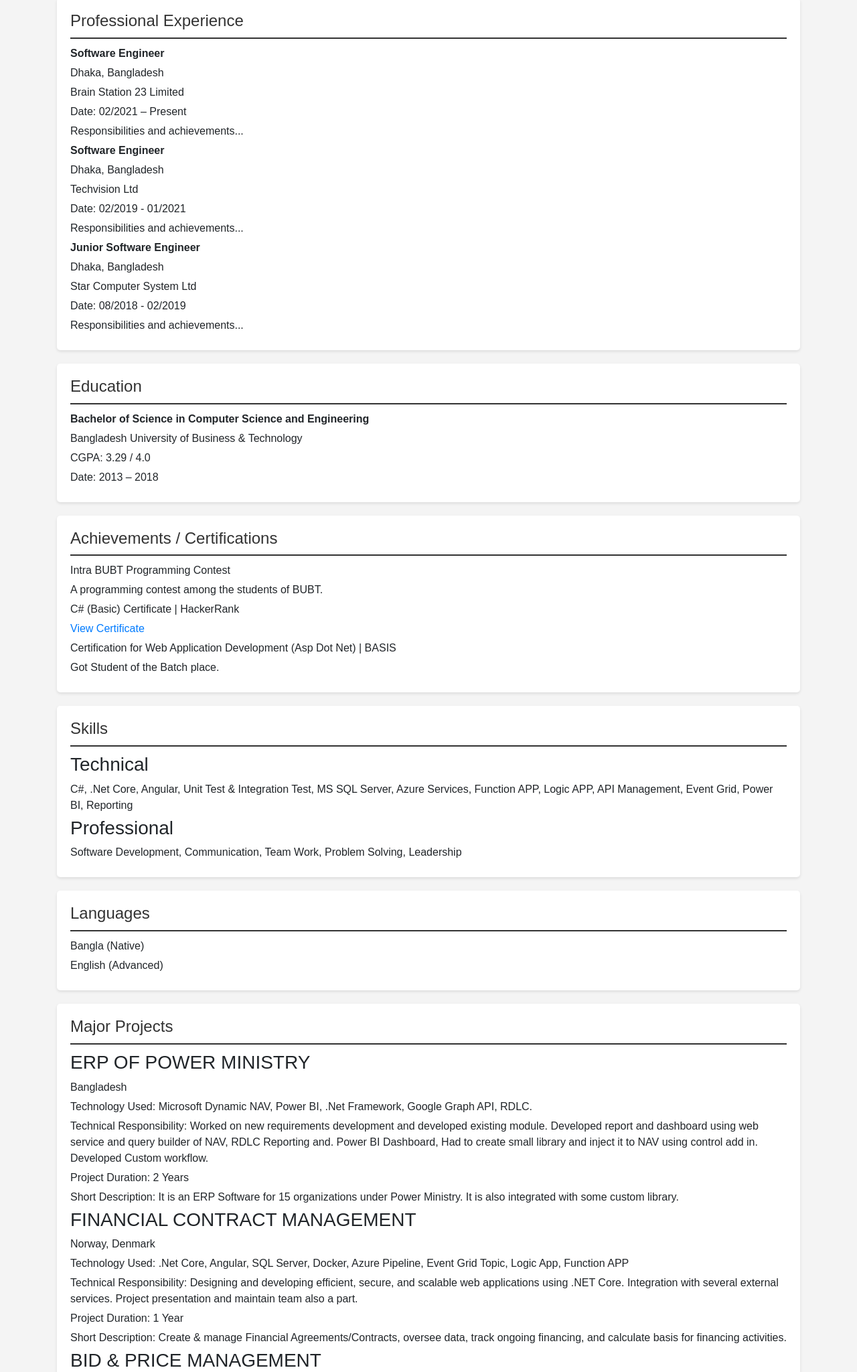
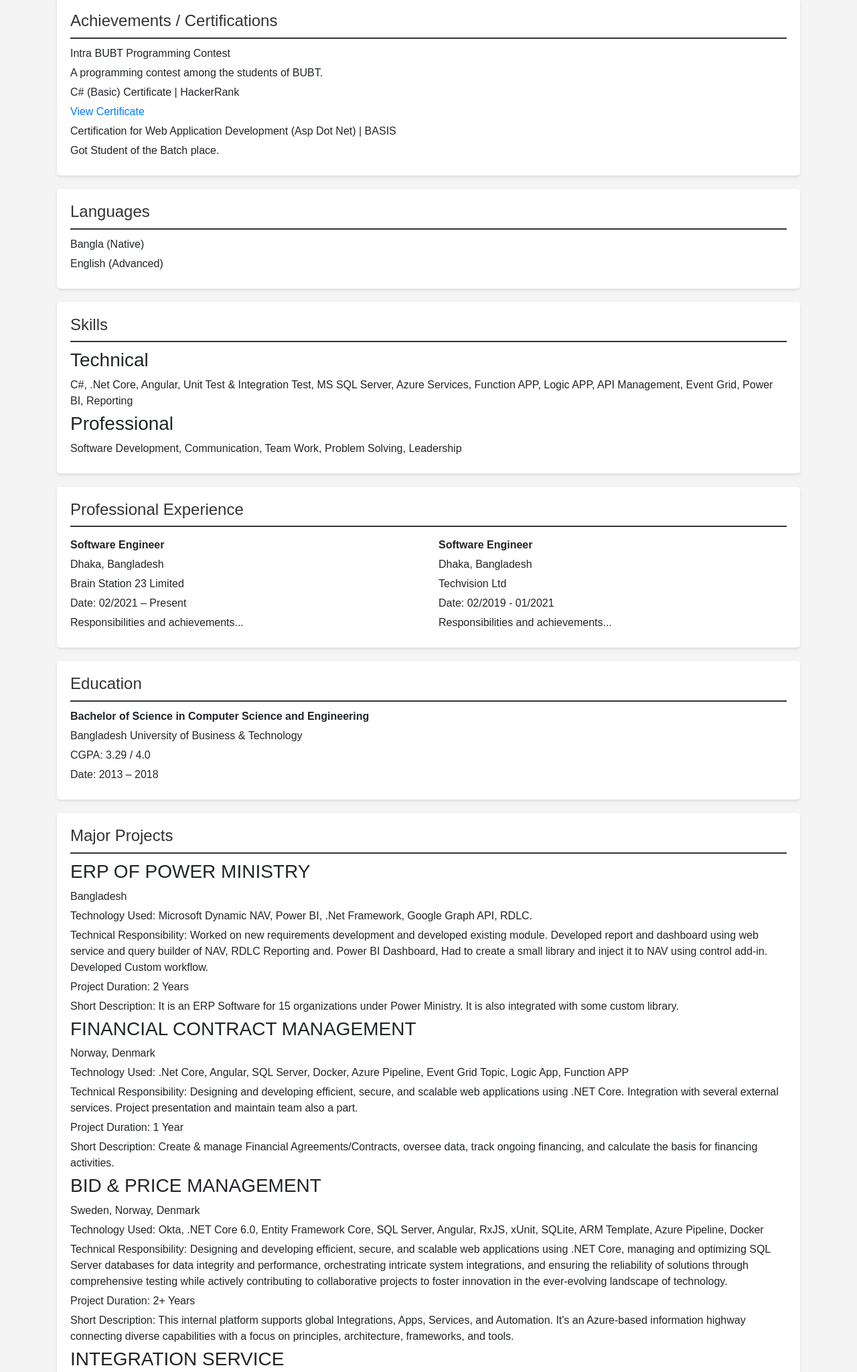
Before and after one commit to alamin4265/-alamin4265.github.io, a plain HTML site: page index.html in a window 1280 px wide. Shown: the part 471-2520 px from the top of the page at 67% size. Drawn offline with nearby package versions, Linux system fonts and the light colour scheme.

Commit message:
css added 8

```diff
--- a/index.html
+++ b/index.html
@@ -20,7 +20,7 @@
         }
 
         .resume-header {
-            background-color: #333;
+            background-color: #007BFF;
             color: white;
             padding: 20px;
             text-align: center;
@@ -82,25 +82,49 @@
         </div>
 
         <div class="resume-section">
+            <h2>Achievements / Certifications</h2>
+            <p>Intra BUBT Programming Contest</p>
+            <p>A programming contest among the students of BUBT.</p>
+
+            <p>C# (Basic) Certificate | HackerRank</p>
+            <p><a href="https://www.hackerrank.com/certificates/0f7f8492fe8b" class="resume-link">View Certificate</a></p>
+
+            <p>Certification for Web Application Development (Asp Dot Net) | BASIS</p>
+            <p>Got Student of the Batch place.</p>
+        </div>
+
+        <div class="resume-section">
+            <h2>Languages</h2>
+            <p>Bangla (Native)</p>
+            <p>English (Advanced)</p>
+        </div>
+
+        <div class="resume-section">
+            <h2>Skills</h2>
+            <h3>Technical</h3>
+            <p>C#, .Net Core, Angular, Unit Test & Integration Test, MS SQL Server, Azure Services, Function APP, Logic APP, API Management, Event Grid, Power BI, Reporting</p>
+            <h3>Professional</h3>
+            <p>Software Development, Communication, Team Work, Problem Solving, Leadership</p>
+        </div>
+
+        <div class="resume-section">
             <h2>Professional Experience</h2>
+            <div class="row">
+                <div class="col-md-6">
                     <p><strong>Software Engineer</strong></p>
                     <p>Dhaka, Bangladesh</p>
                     <p>Brain Station 23 Limited</p>
                     <p>Date: 02/2021 – Present</p>
                     <p>Responsibilities and achievements...</p>
-
+                </div>
+                <div class="col-md-6">
                     <p><strong>Software Engineer</strong></p>
                     <p>Dhaka, Bangladesh</p>
                     <p>Techvision Ltd</p>
                     <p>Date: 02/2019 - 01/2021</p>
                     <p>Responsibilities and achievements...</p>
-
-            <p><strong>Junior Software Engineer</strong></p>
-            <p>Dhaka, Bangladesh</p>
-            <p>Star Computer System Ltd</p>
-            <p>Date: 08/2018 - 02/2019</p>
-            <p>Responsibilities and achievements...</p>
-
+                </div>
+            </div>
             <!-- You can add more job experiences here -->
         </div>
 
@@ -113,39 +137,12 @@
         </div>
 
         <div class="resume-section">
-            <h2>Achievements / Certifications</h2>
-            <p>Intra BUBT Programming Contest</p>
-            <p>A programming contest among the students of BUBT.</p>
-
-            <p>C# (Basic) Certificate | HackerRank</p>
-            <p><a href="https://www.hackerrank.com/certificates/0f7f8492fe8b">View Certificate</a></p>
-
-            <p>Certification for Web Application Development (Asp Dot Net) | BASIS</p>
-            <p>Got Student of the Batch place.</p>
-        </div>
-
-        <div class="resume-section">
-            <h2>Skills</h2>
-            <h3>Technical</h3>
-            <p>C#, .Net Core, Angular, Unit Test & Integration Test, MS SQL Server, Azure Services, Function APP, Logic APP, API Management, Event Grid, Power BI, Reporting</p>
-            <h3>Professional</h3>
-            <p>Software Development, Communication, Team Work, Problem Solving, Leadership</p>
-        </div>
-
-        <div class="resume-section">
-            <h2>Languages</h2>
-            <p>Bangla (Native)</p>
-            <p>English (Advanced)</p>
-        </div>
-
-        <!-- Major Projects Section -->
-        <div class="resume-section">
             <h2>Major Projects</h2>
             <!-- Project 1 -->
             <h3>ERP OF POWER MINISTRY</h3>
             <p>Bangladesh</p>
             <p>Technology Used: Microsoft Dynamic NAV, Power BI, .Net Framework, Google Graph API, RDLC.</p>
-            <p>Technical Responsibility: Worked on new requirements development and developed existing module. Developed report and dashboard using web service and query builder of NAV, RDLC Reporting and. Power BI Dashboard, Had to create small library and inject it to NAV using control add in. Developed Custom workflow.</p>
+            <p>Technical Responsibility: Worked on new requirements development and developed existing module. Developed report and dashboard using web service and query builder of NAV, RDLC Reporting and. Power BI Dashboard, Had to create a small library and inject it to NAV using control add-in. Developed Custom workflow.</p>
             <p>Project Duration: 2 Years</p>
             <p>Short Description: It is an ERP Software for 15 organizations under Power Ministry. It is also integrated with some custom library.</p>
 
@@ -155,7 +152,7 @@
             <p>Technology Used: .Net Core, Angular, SQL Server, Docker, Azure Pipeline, Event Grid Topic, Logic App, Function APP</p>
             <p>Technical Responsibility: Designing and developing efficient, secure, and scalable web applications using .NET Core. Integration with several external services. Project presentation and maintain team also a part.</p>
             <p>Project Duration: 1 Year</p>
-            <p>Short Description: Create & manage Financial Agreements/Contracts, oversee data, track ongoing financing, and calculate basis for financing activities.</p>
+            <p>Short Description: Create & manage Financial Agreements/Contracts, oversee data, track ongoing financing, and calculate the basis for financing activities.</p>
 
             <!-- Project 3 -->
             <h3>BID & PRICE MANAGEMENT</h3>
@@ -170,12 +167,12 @@
             <p>Norway</p>
             <p>Technology Used: Azure Function App, Logic App, Storage Account, Azure SQL, Web API, .Net core and CI/CD</p>
             <p>Technical Responsibility: Develop the integration of CRM using the technology.</p>
-            <p>Short Description: 1) Integration between Salesforce and Sharepoint 2) Integration between Salesforce and Hubspot Communicate between Salesforce, Sharepoint and Hubspot services using azure services.</p>
+            <p>Short Description: 1) Integration between Salesforce and Sharepoint 2) Integration between Salesforce and Hubspot Communicate between Salesforce, Sharepoint, and Hubspot services using azure services.</p>
 
             <!-- Project 5 -->
             <h3>SELF SERVICE PORTAL</h3>
             <p>Bangladesh</p>
-            <p>Technology Used: Net Core, Identity Framework, Web API, Entity Framework, Vue JS, HTML Reporting, MSSQL</p>
+            <p>Technology Used: .Net Core, Identity Framework, Web API, Entity Framework, Vue JS, HTML Reporting, MSSQL</p>
             <p>Technical Responsibility: Developed the system and integrated with ERP through Web API. Integrated with Microsoft Share Point. Introduced approval workflow process and Email Approval system.</p>
             <p>Short Description: This is a self-service portal for all the users of power division who are using ERP. Leave application, foreign tour application, and salary bill application services are available.</p>
         </div>
```
Lines whose indentation alone changed are shown as unchanged.
